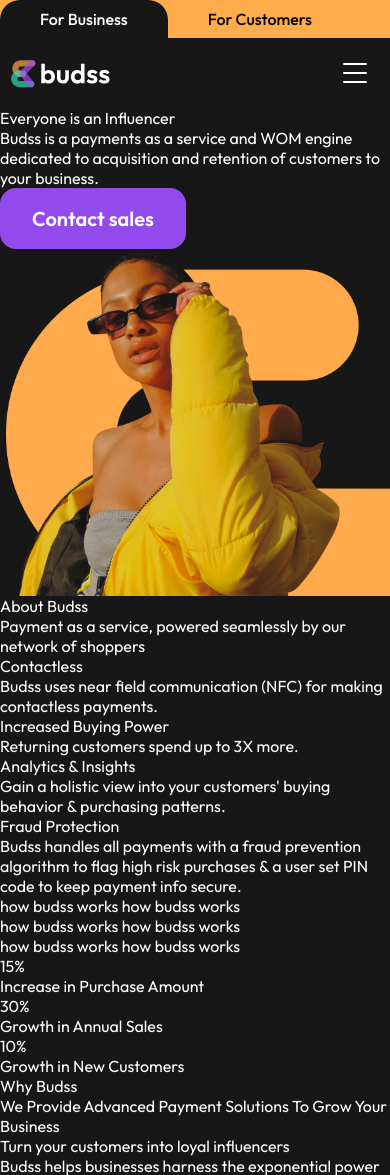
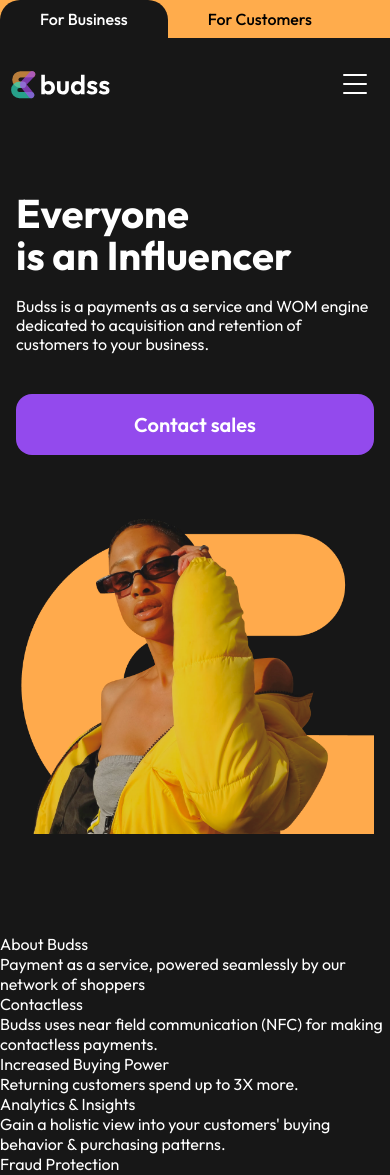
Before and after one commit to viktishchenko/php-init, a PHP site: page / in a window 390 px wide. Shown: the top 1175 px of the page. Run offline with PHP 8.4, Linux system fonts and the light colour scheme.

Commit message:
feat: add promo section w media

```diff
--- a/budss-smth/css/style.css
+++ b/budss-smth/css/style.css
@@ -181,8 +181,7 @@ body {
 }
 
 .container {
-  margin: 0 auto;
-  /* padding: 0 2rem; */
+  margin: auto;
   max-width: 144rem;
 }
 
@@ -262,7 +261,7 @@ body {
 .header__logo-line {
   display: flex;
   align-items: center;
-  margin: 1.1rem 0;
+  padding: 1.1rem 0;
   justify-content: space-between;
 }
 
@@ -391,3 +390,57 @@ body {
 /* --------------------------------
   Promo section
 -------------------------------- */
+
+.promo {
+  padding: 6.2rem 0 10rem;
+}
+
+.promo__container {
+  display: flex;
+  justify-content: space-between;
+  align-items: center;
+  padding: 0 11.1rem;
+}
+
+.promo__title {
+  font-size: 9.6rem;
+  font-weight: var(--fw-bold);
+  line-height: 106%;
+  padding-bottom: 2rem;
+}
+
+.promo__text {
+  font-size: 2rem;
+  font-weight: var(--fw-regular);
+  line-height: 120%;
+  padding-bottom: 4rem;
+}
+
+@media (max-width: 1200px) {
+  .promo__container {
+    flex-wrap: wrap;
+  }
+  .promo__content {
+    margin-bottom: 6rem;
+  }
+}
+
+@media (max-width: 780px) {
+  .promo__container {
+    padding: 0 1.6rem;
+  }
+  .promo__title {
+    font-size: 4rem;
+    padding-bottom: 2rem;
+  }
+  .promo__text {
+    font-size: 1.6rem;
+    padding-bottom: 4rem;
+  }
+}
+
+@media (max-width: 480px) {
+  .promo__button .button {
+    width: 100%;
+  }
+}
--- a/budss-smth/index.html
+++ b/budss-smth/index.html
@@ -81,7 +81,10 @@
       <section class="promo">
         <div class="container promo__container">
           <div class="promo__content">
-            <h2 class="promo__title">Everyone is an Influencer</h2>
+            <h2 class="promo__title">
+              Everyone <br />
+              is an Influencer
+            </h2>
             <p class="promo__text">
               Budss is a payments as a service and WOM engine dedicated to
               acquisition and retention of customers to your business.
```
